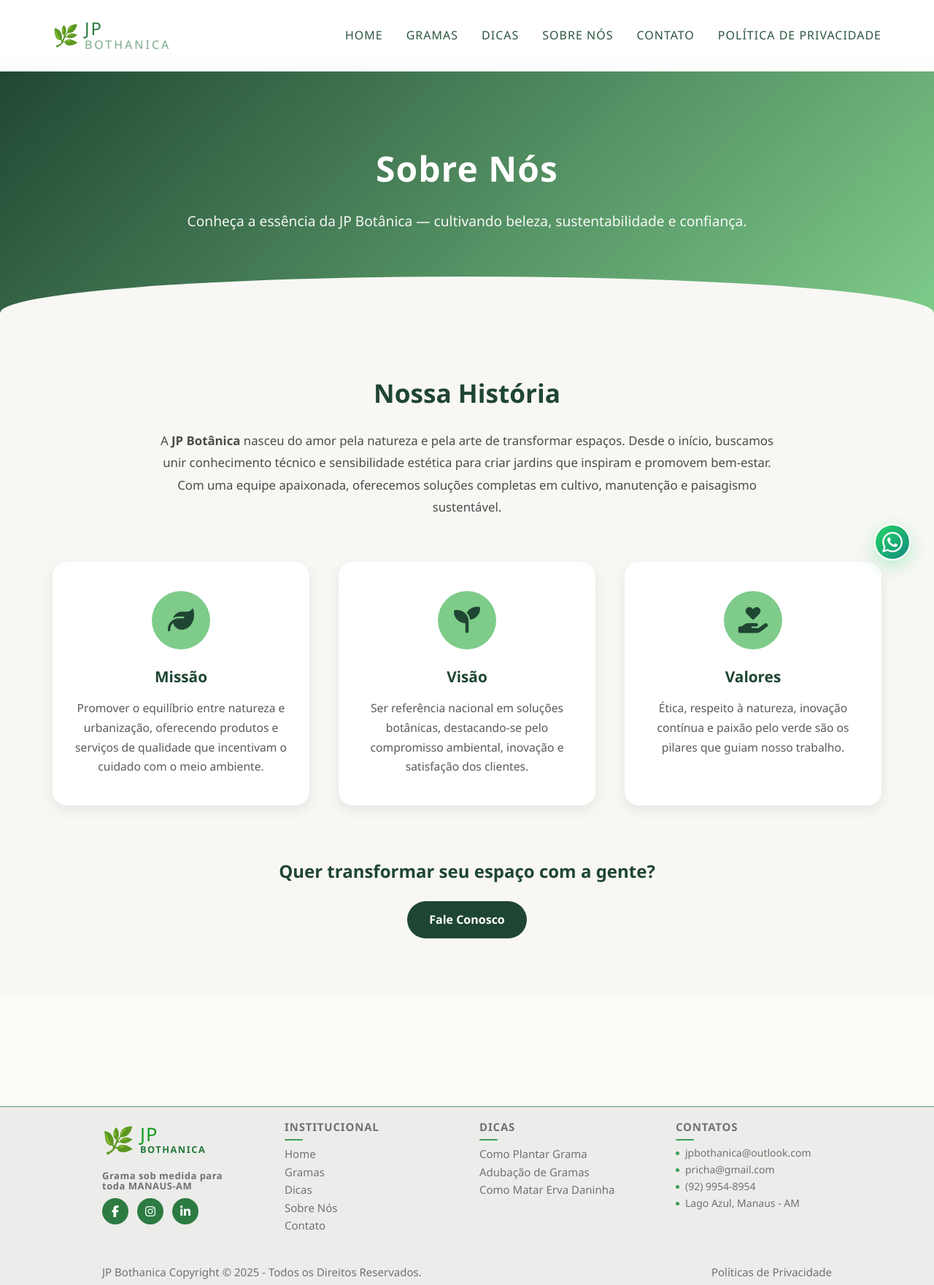
After one commit to joaliny/grama_store, a Django app: page /sobre/ in a window 1280 px wide. The commit adds this page. Shown: the whole page at 73% size. Run offline with Django 5.2, Linux system fonts and the light colour scheme.

Commit message:
criação da pagina sobre nos

```diff
--- a/grama_store/urls.py
+++ b/grama_store/urls.py
@@ -9,6 +9,7 @@ urlpatterns = [
     path('', TemplateView.as_view(template_name='home.html'), name='home'),
     path('politica/', TemplateView.as_view(template_name='politica.html'), name='politica'),
     path('dicas/', TemplateView.as_view(template_name='dicas.html'), name='dicas'),
+    path('sobre/', TemplateView.as_view(template_name='sobre.html'), name='sobre'),
     # path('produtos/', include('produtos.urls')),  # Vamos criar depois
 ]
 
--- a/templates/base.html
+++ b/templates/base.html
@@ -36,7 +36,7 @@
                 <a href="{% url 'home' %}#inicio">Home</a>
                 <a href="{% url 'home' %}#gramas">Gramas</a>
                 <a href="{% url 'dicas' %}#dicas">Dicas</a>
-                <a href="{% url 'home' %}#sobre">Sobre Nós</a>
+                <a href="{% url 'sobre' %}#sobre">Sobre Nós</a>
                 <a href="{% url 'home' %}#contato">Contato</a>
                 <a href="{% url 'politica' %}">Política de Privacidade</a>
             </div>
--- /dev/null
+++ b/templates/sobre.html
@@ -0,0 +1,254 @@
+{% extends 'base.html' %}
+{% load static %}
+
+{% block content %}
+<section class="hero-sobre text-center">
+    <div class="container">
+        <h1>Sobre Nós</h1>
+        <p>Conheça a essência da JP Botânica — cultivando beleza, sustentabilidade e confiança.</p>
+    </div>
+</section>
+
+<div class="curva-invertida"></div>
+
+
+<section class="sobre-content py-5">
+    <div class="container">
+        <div class="sobre-intro">
+            <h2>Nossa História</h2>
+            <p>
+                A <strong>JP Botânica</strong> nasceu do amor pela natureza e pela arte de transformar espaços.
+                Desde o início, buscamos unir conhecimento técnico e sensibilidade estética para criar
+                jardins que inspiram e promovem bem-estar.
+                Com uma equipe apaixonada, oferecemos soluções completas em cultivo, manutenção e paisagismo
+                sustentável.
+            </p>
+        </div>
+
+        <div class="sobre-missao-visao">
+            <div class="card-sobre">
+                <div class="icon-sobre">
+                    <i class="fas fa-leaf"></i>
+                </div>
+                <h3>Missão</h3>
+                <p>
+                    Promover o equilíbrio entre natureza e urbanização, oferecendo produtos e serviços
+                    de qualidade que incentivam o cuidado com o meio ambiente.
+                </p>
+            </div>
+
+            <div class="card-sobre">
+                <div class="icon-sobre">
+                    <i class="fas fa-seedling"></i>
+                </div>
+                <h3>Visão</h3>
+                <p>
+                    Ser referência nacional em soluções botânicas, destacando-se pelo compromisso ambiental,
+                    inovação e satisfação dos clientes.
+                </p>
+            </div>
+
+            <div class="card-sobre">
+                <div class="icon-sobre">
+                    <i class="fas fa-hand-holding-heart"></i>
+                </div>
+                <h3>Valores</h3>
+                <p>
+                    Ética, respeito à natureza, inovação contínua e paixão pelo verde são os pilares que guiam nosso
+                    trabalho.
+                </p>
+            </div>
+        </div>
+
+        <div class="sobre-cta">
+            <h3>Quer transformar seu espaço com a gente?</h3>
+            <a href="#" class="btn-sobre">Fale Conosco</a>
+        </div>
+    </div>
+</section>
+
+<!-- Font Awesome -->
+<link rel="stylesheet" href="https://cdnjs.cloudflare.com/ajax/libs/font-awesome/6.5.0/css/all.min.css">
+
+<style>
+    /* ======= CORES ======= */
+    :root {
+        --verde-escuro: #1f4632;
+        --verde-claro: #7ecb8a;
+        --areia: #f8f7f4;
+        --texto: #2d2d2d;
+    }
+
+    /* ======= HERO ======= */
+    .hero-sobre {
+        background: linear-gradient(135deg, var(--verde-escuro), var(--verde-claro));
+        color: #fff;
+        padding: 110px 20px;
+        text-align: center;
+        position: relative;
+        overflow: hidden;
+    }
+
+    .hero-sobre::after {
+        content: "";
+        position: absolute;
+        bottom: -50px;
+        left: 0;
+        width: 100%;
+        height: 100px;
+        background: var(--areia);
+        border-radius: 50% 50% 0 0;
+        clip-path: ellipse(90% 100% at 50% 0%);
+    }
+
+
+
+    .hero-sobre h1 {
+        font-size: 3rem;
+        font-weight: 700;
+        margin-bottom: 15px;
+        letter-spacing: 1px;
+    }
+
+    .hero-sobre p {
+        font-size: 1.2rem;
+        opacity: 0.95;
+    }
+
+    /* ======= CONTEÚDO ======= */
+    .sobre-content {
+        background-color: var(--areia);
+        color: var(--texto);
+        padding: 80px 20px;
+    }
+
+    .sobre-intro {
+        max-width: 850px;
+        margin: 0 auto 60px;
+        text-align: center;
+        animation: fadeInUp 1s ease forwards;
+    }
+
+    .sobre-intro h2 {
+        font-size: 2.2rem;
+        color: var(--verde-escuro);
+        margin-bottom: 20px;
+        font-weight: 700;
+    }
+
+    .sobre-intro p {
+        font-size: 1.05rem;
+        line-height: 1.8;
+        color: #4b4b4b;
+    }
+
+    /* ======= CARDS (Missão, Visão, Valores) ======= */
+    .sobre-missao-visao {
+        display: grid;
+        grid-template-columns: repeat(auto-fit, minmax(280px, 1fr));
+        gap: 40px;
+        margin-bottom: 70px;
+    }
+
+    .card-sobre {
+        background: #fff;
+        border-radius: 20px;
+        padding: 40px 25px;
+        text-align: center;
+        box-shadow: 0 6px 18px rgba(0, 0, 0, 0.08);
+        transition: all 0.3s ease;
+        position: relative;
+        overflow: hidden;
+    }
+
+    .card-sobre::before {
+        content: "";
+        position: absolute;
+        top: 0;
+        left: 0;
+        width: 100%;
+        height: 6px;
+        background: var(--verde-claro);
+        border-radius: 20px 20px 0 0;
+        opacity: 0;
+        transition: 0.3s;
+    }
+
+    .card-sobre:hover::before {
+        opacity: 1;
+    }
+
+    .card-sobre:hover {
+        transform: translateY(-8px);
+        box-shadow: 0 12px 26px rgba(0, 0, 0, 0.12);
+    }
+
+    .icon-sobre {
+        background: var(--verde-claro);
+        color: var(--verde-escuro);
+        width: 80px;
+        height: 80px;
+        display: flex;
+        align-items: center;
+        justify-content: center;
+        border-radius: 50%;
+        font-size: 36px;
+        margin: 0 auto 20px;
+        transition: background 0.3s ease;
+    }
+
+    .card-sobre:hover .icon-sobre {
+        background: var(--verde-escuro);
+        color: #fff;
+    }
+
+    .card-sobre h3 {
+        color: var(--verde-escuro);
+        font-size: 1.3rem;
+        margin-bottom: 12px;
+        font-weight: 600;
+    }
+
+    .card-sobre p {
+        color: #5a5a5a;
+        line-height: 1.7;
+        font-size: 0.98rem;
+    }
+
+    /* ======= CTA ======= */
+    .sobre-cta {
+        text-align: center;
+        margin-top: 40px;
+        animation: fadeInUp 1s ease forwards;
+    }
+
+    .sobre-cta h3 {
+        color: var(--verde-escuro);
+        margin-bottom: 20px;
+        font-size: 1.5rem;
+        font-weight: 600;
+    }
+
+    .btn-sobre {
+        display: inline-block;
+        background: var(--verde-escuro);
+        color: #fff;
+        padding: 12px 30px;
+        border-radius: 999px;
+        text-decoration: none;
+        font-weight: 600;
+        transition: all 0.3s ease;
+    }
+
+    .btn-sobre:hover {
+        background: var(--verde-claro);
+        color: var(--verde-escuro);
+    }
+
+    /* ======= ANIMAÇÃO ======= */
+    @keyframes fadeInUp {
+        from {opacity: 0; transform: translateY(30px);}
+        to {opacity: 1; transform: translateY(0);}
+    }
+</style>
+{% endblock %}
```
